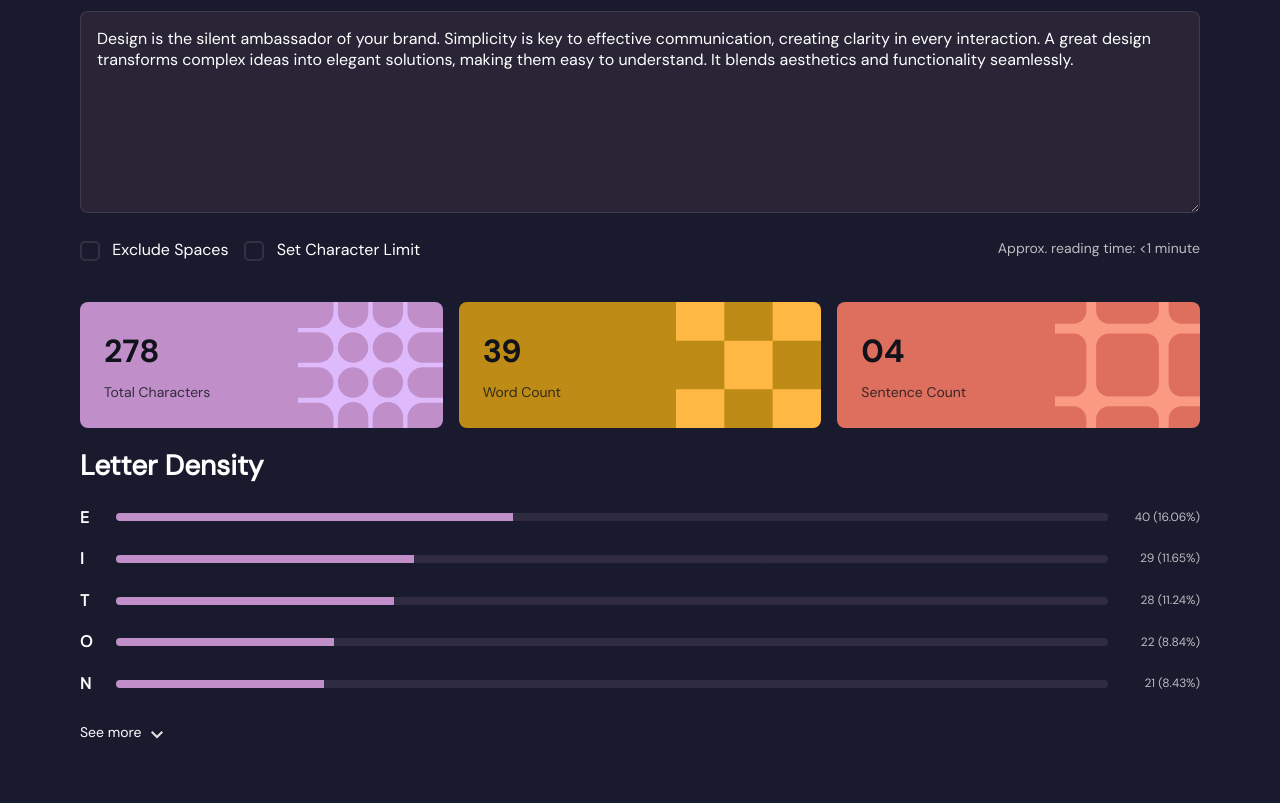
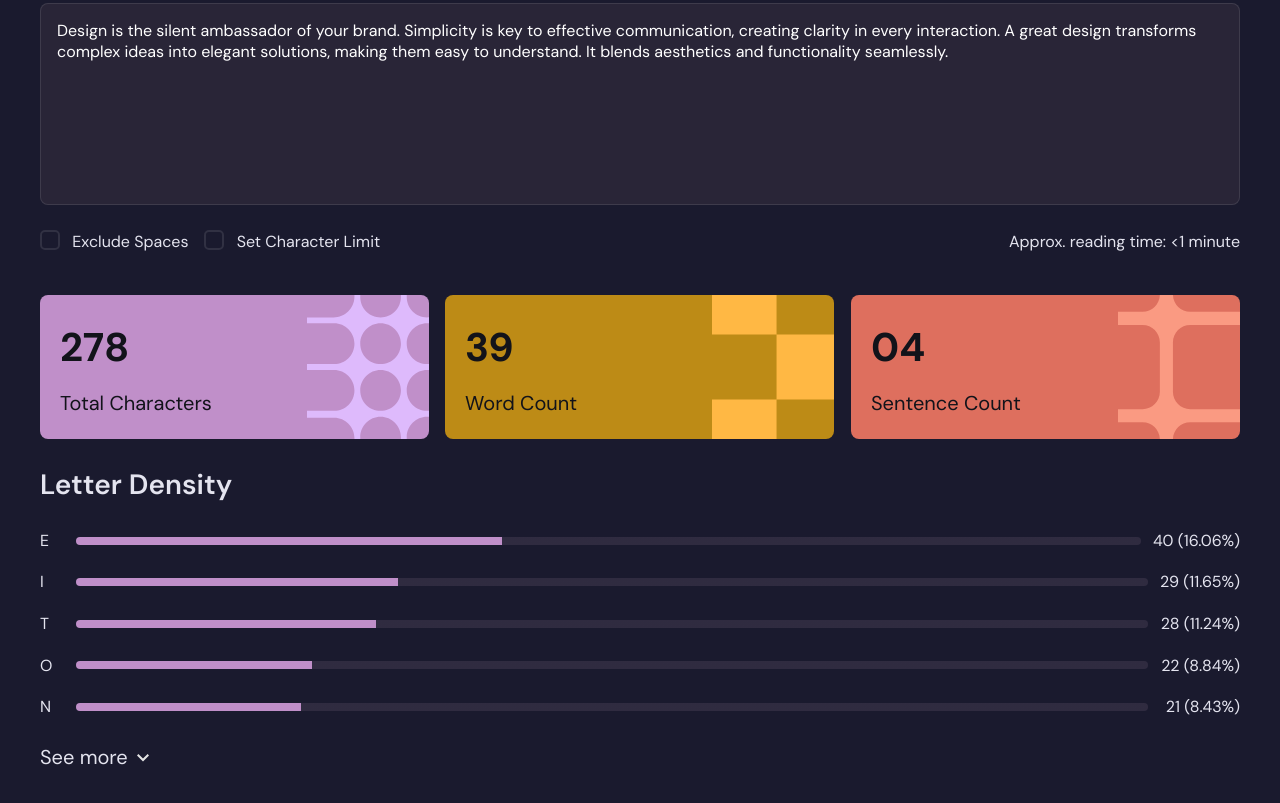
Before and after one commit to emanndev/Lab-1, a plain HTML site: page index.html in a window 1280 px wide. Shown: the part 389-1192 px from the top of the page. Drawn offline with Linux system fonts and the light colour scheme; a script that the page names is missing.

Commit message:
Updated code

```diff
--- a/index.html
+++ b/index.html
@@ -29,11 +29,11 @@
             <div class="option">
               <div>
                 <input type="checkbox" name="excludeSpaces" id="excludeSpaces">
-                <span>Exclude Spaces</span>
+                <span class="spaces-text">Exclude Spaces</span>
               </div>
                <div>
                 <input type="checkbox" name="charLimit" id="charLimit">
-                <span>Set Character Limit</span>
+                <span class="char-text">Set Character Limit</span>
                </div>
 
               </div>
@@ -71,31 +71,31 @@
 
         <div class="density-grid">
           <div class="density-item range-e">
-            <span>E</span>
+            <span class="letters">E</span>
             <input type="range" min="0" max="100" value="0" disabled>
             <span class="percentage">40 (16.06%)</span>
           </div>
 
           <div class="density-item range-i">
-            <span>I</span>
+            <span class="letters">I</span>
             <input type="range" min="0" max="100" value="0" disabled>
             <span class="percentage">29 (11.65%)</span>
           </div>
 
           <div class="density-item range-t">
-            <span>T</span>
+            <span class="letters">T</span>
             <input type="range" min="0" max="100" value="0" disabled>
             <span class="percentage">28 (11.24%)</span>
           </div>
 
           <div class="density-item range-o">
-            <span>O</span>
+            <span class="letters">O</span>
             <input type="range" min="0" max="100" value="0" disabled>
             <span class="percentage">22 (8.84%)</span>
           </div>
 
           <div class="density-item range-n">
-            <span>N</span>
+            <span class="letters">N</span>
             <input type="range" min="0" max="100" value="0" disabled>
             <span class="percentage">21 (8.43%)</span>
           </div>
--- a/style.css
+++ b/style.css
@@ -2,6 +2,7 @@
     /* Dark Theme Defaults */
     --bg-color: #1a1a2e;
     --text-color: #ffffff;
+    --text-color-2: #E4E4EF;
     --primary-color: #c08fc9;
     --secondary-color: #bd8b16;
     --accent-color: #de6f5e;
@@ -47,6 +48,10 @@
     font-family: 'DM_Sans_Bold';
     src: url('./assets/fonts/DM_Sans/static/DMSans-Bold.ttf') format('truetype');
   }
+  @font-face {
+    font-family: 'DM_Sans_semiBold';
+    src: url('./assets/fonts/DM_Sans/static/DMSans-SemiBold.ttf') format('truetype');
+  }
 
   body {
     font-family: 'DM_Sans', sans-serif;
@@ -62,7 +67,7 @@
     width: 100%;
     max-width: 1200px;
     margin: 0 auto;
-    padding: 1.5rem;
+    padding: 0 1rem;
     display: grid;
     grid-template-columns: 1fr;
     gap: 2rem;
@@ -141,6 +146,8 @@
     min-height: 10rem;
     margin-bottom: 1rem;
     overflow: hidden;
+    resize: none;
+    cursor: pointer;
     transition: all 0.3s ease;
   }
 
@@ -165,23 +172,34 @@
    text-align: left;
     gap: 0.5rem;
     cursor: pointer;
+    vertical-align: top;
   }
 
-  .option input {
-    accent-color: var(--primary-color);
+  .option input[type="checkbox"] {
+    width: 1.25rem;
+    height: 1.25rem;
+    border-radius: 0.5rem;
+    margin-bottom: 0.3rem;
+    cursor: pointer;
+    vertical-align: middle;
+  }
+  .spaces-text, .char-text{
+    font-family: "DM_Sans", sans-serif;
+    font-size: 1rem;
+    color: var(--text-color-2);
   }
 
   .reading-time {
     text-align: left;
-    font-size: 0.875rem;
-    color: var(--text-color);
-    opacity: 0.7;
+    font-family: "DM_Sans", sans-serif;
+    font-size: 1rem;
+    color: var(--text-color-2);
   }
 
   /* Boxes Section */
   .box-section {
     width: 100%;
-
+    margin-bottom: 24px;
   }
 
   .box-grid {
@@ -192,15 +210,16 @@
   }
 
   .box-card {
-    padding: 1.5rem;
+    padding: 20px;
     border-radius: 0.5rem;
     display: flex;
     flex-direction: column;
+    gap: 8px;
     text-align: left;
     min-height: 7rem;
-    background-size: 40%;
+    background-size: 50%;
     background-repeat: no-repeat;
-    background-position: right center;
+    background-position: right -37% center;
     transition: all 0.3s ease;
   }
 
@@ -211,16 +230,13 @@
 
   .box-card h3 {
     font-family: "DM_Sans_Bold", sans-serif;
-    font-size: 2rem;
-    font-weight: 700;
-    margin-bottom: 0.25rem;
+    font-size: 40px;
     color: var(--box-color);
   }
 
   .box-card p {
     font-family: "DM_Sans", sans-serif;
-    font-size: 0.875rem;
-    opacity: 0.8;
+    font-size: 20px;
     color: var(--box-color);
   }
 
@@ -245,17 +261,18 @@
   }
 
   .letter-density-section h2 {
-    font-size: 20px;
-    margin: 1rem 0;
+    font-family: 'DM_Sans_semiBold', sans-serif;
+    font-size: 24px;
+    margin-bottom: 20px;
+    color: var(--text-color-2);
   }
 
   .density-grid {
     display: flex;
     flex-direction: column;
-    gap: 0.75rem;
+    gap: 12px;
     width: 100%;
-    font-family: "DM_Sans", sans-serif;
-    font-size: 1rem;
+
   }
 
   .density-item {
@@ -265,9 +282,19 @@
     gap: 0.75rem;
   }
 
-  .density-item span:first-child {
-    font-weight: bold;
-  }
+.letters{
+  font-family: "DM_Sans", sans-serif;
+  font-size: 1rem;
+  color: var(--text-color-2);
+}
+
+.percentage {
+  font-family: "DM_Sans", sans-serif;
+  font-size: 1rem;
+  color: var(--text-color-2);
+  min-width: 5rem;
+  text-align: right;
+}
 
   input[type="range"] {
     width: 100%;
@@ -284,17 +311,12 @@
     appearance: none;
     width: 0;
     height: 0;
-  }
-
-  .percentage {
-    font-size: 0.75rem;
-    opacity: 0.7;
-    min-width: 5rem;
-    text-align: right;
+    background: transparent;
   }
 
   .range-e input[type="range"] {
     background: linear-gradient(to right, var(--primary-color) 40%, var(--range-bg) 40%);
+
   }
 
   .range-i input[type="range"] {
@@ -330,6 +352,10 @@
     background-color: var(--primary-color);
     border-color: var(--primary-color);
   }
+
+  .option input[type="checkbox"]:checked:focus {
+    border-color: var(--text-color);
+  }
   .option input[type="checkbox"]:checked::after {
     content: '\2713';
     position: absolute;
@@ -343,10 +369,11 @@
 
   .see-more {
     display: inline-block;
-    margin-top: 1rem;
-    color: var(--text-color);
+    margin-top: 20px;
+    margin-bottom: 32px;
+    color: var(--text-color-2);
     text-decoration: none;
-    font-size: 0.875rem;
+    font-size: 20px;
     transition: opacity 0.3s ease;
   }
 
@@ -356,7 +383,8 @@
 
 svg{
   position: relative;
-  top: 10px;
+  top: 6px;
+  left: -2px;
 }
 
 
@@ -386,20 +414,20 @@ svg{
 }
 
 /* Apply animations to elements */
-.stat-card {
+.box-card {
   opacity: 0;
   transform: scale(0.8);
 }
-.stat-card:nth-child(1) {
+.box-card:nth-child(1) {
   animation-delay: 0.1s;
 }
-.stat-card:nth-child(2) {
+.box-card:nth-child(2) {
   animation-delay: 0.2s;
 }
-.stat-card:nth-child(3) {
+.box-card:nth-child(3) {
   animation-delay: 0.3s;
 }
-.stat-card {
+.box-card {
   animation: cardEntrance 0.4s ease-out forwards;
 }
 
@@ -412,7 +440,7 @@ svg{
 /*Tablet and Desktop Responsiveness  */
 @media (min-width: 768px) {
   .container {
-    padding: 2rem;
+    padding: 0 2rem;
   }
 
   .title {
@@ -433,6 +461,7 @@ svg{
     gap: 1rem;
   }
 
+
   .reading-time {
     text-align: center;
     gap: 5rem;
@@ -445,11 +474,22 @@ svg{
     font-size: 24px;
 
   }
+  .see-more{
+      margin-bottom: 32px;
+  }
+}
+
+@media (min-width: 768px ) and (max-width: 884px){
+  .box-card {
+    background-size: 60%;
+    background-repeat: no-repeat;
+    background-position: right -60% center;
+  }
 }
 
 @media (min-width: 1024px) {
   .container {
-    padding: 2.5rem;
+    padding: 2rem 0 3rem ;
   }
 
   .title {
```
Also changed, not shown: 1 other file.
